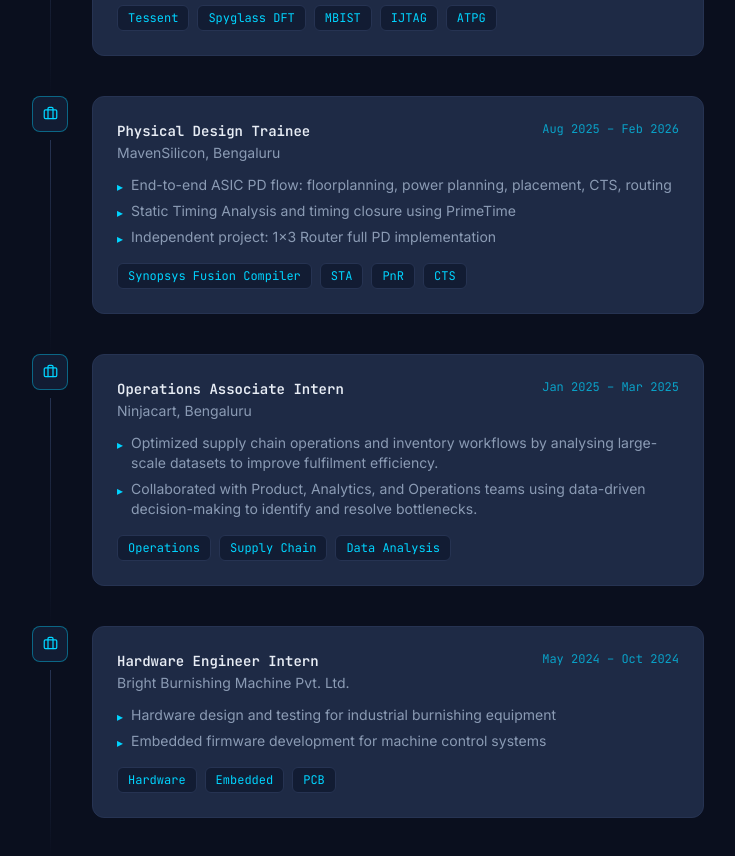
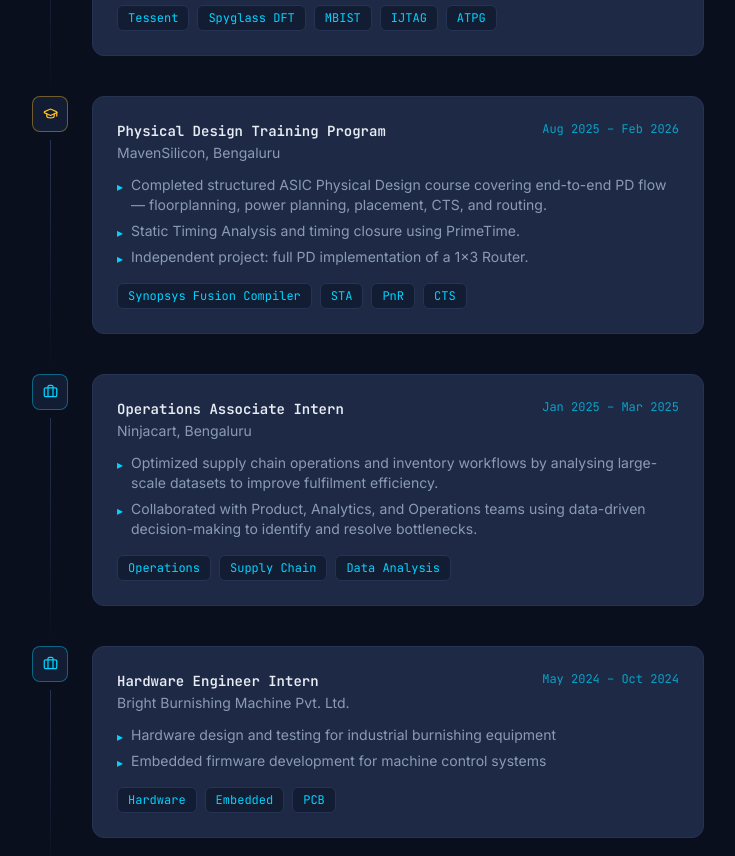
Before and after one commit to adhilhamdan/adhilhamdan.github.io, a React (Vite) app: page / in a window 1280 px wide. Shown: the part 3200-4056 px from the top of the page, without its empty margins (32-767 px from the left). Built offline with nearby package versions, Linux system fonts and the light colour scheme; no server answers.

Commit message:
Reclassify MavenSilicon as training program

```diff
--- a/src/components/Experience.jsx
+++ b/src/components/Experience.jsx
@@ -16,15 +16,15 @@
     ],
   },
   {
-    role: 'Physical Design Trainee',
+    role: 'Physical Design Training Program',
     company: 'MavenSilicon, Bengaluru',
     period: 'Aug 2025 – Feb 2026',
-    type: 'work',
+    type: 'training',
     tags: ['Synopsys Fusion Compiler', 'STA', 'PnR', 'CTS'],
     points: [
-      'End-to-end ASIC PD flow: floorplanning, power planning, placement, CTS, routing',
-      'Static Timing Analysis and timing closure using PrimeTime',
-      'Independent project: 1×3 Router full PD implementation',
+      'Completed structured ASIC Physical Design course covering end-to-end PD flow — floorplanning, power planning, placement, CTS, and routing.',
+      'Static Timing Analysis and timing closure using PrimeTime.',
+      'Independent project: full PD implementation of a 1×3 Router.',
     ],
   },
   {
```
